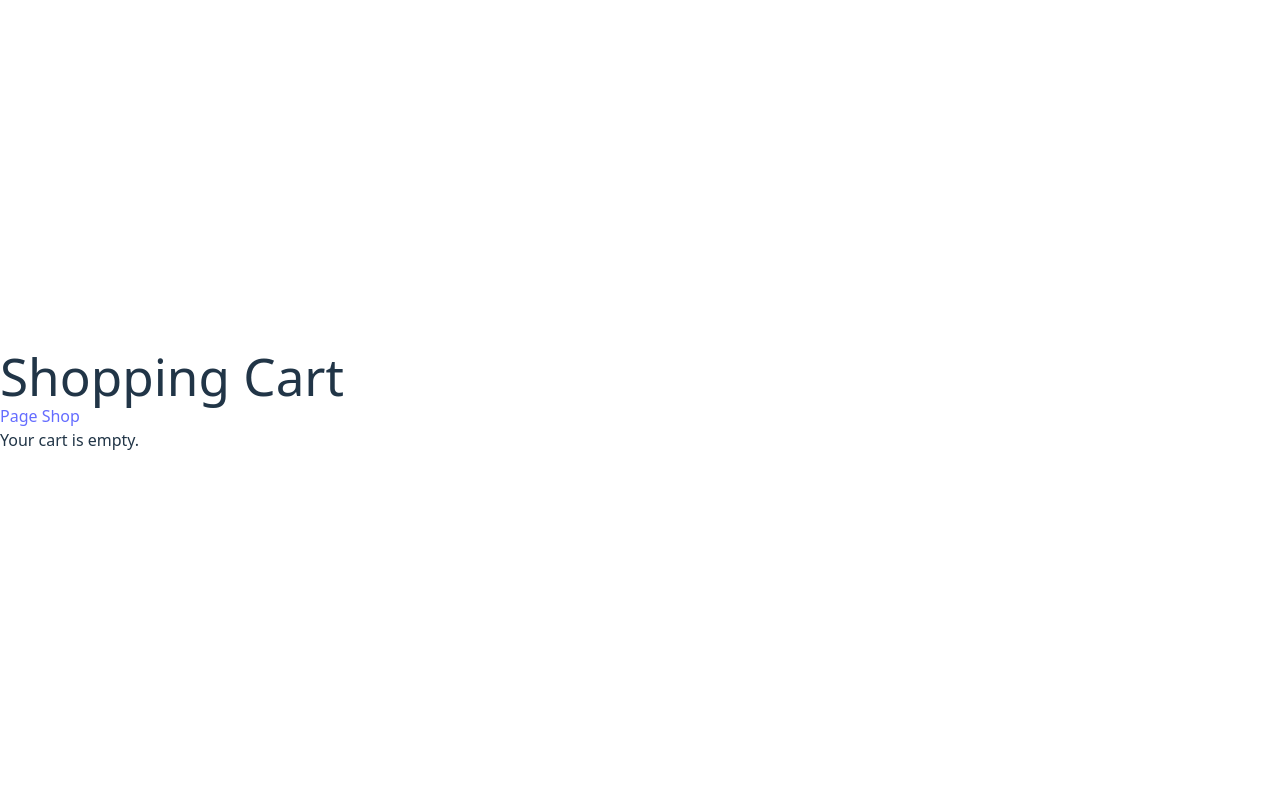
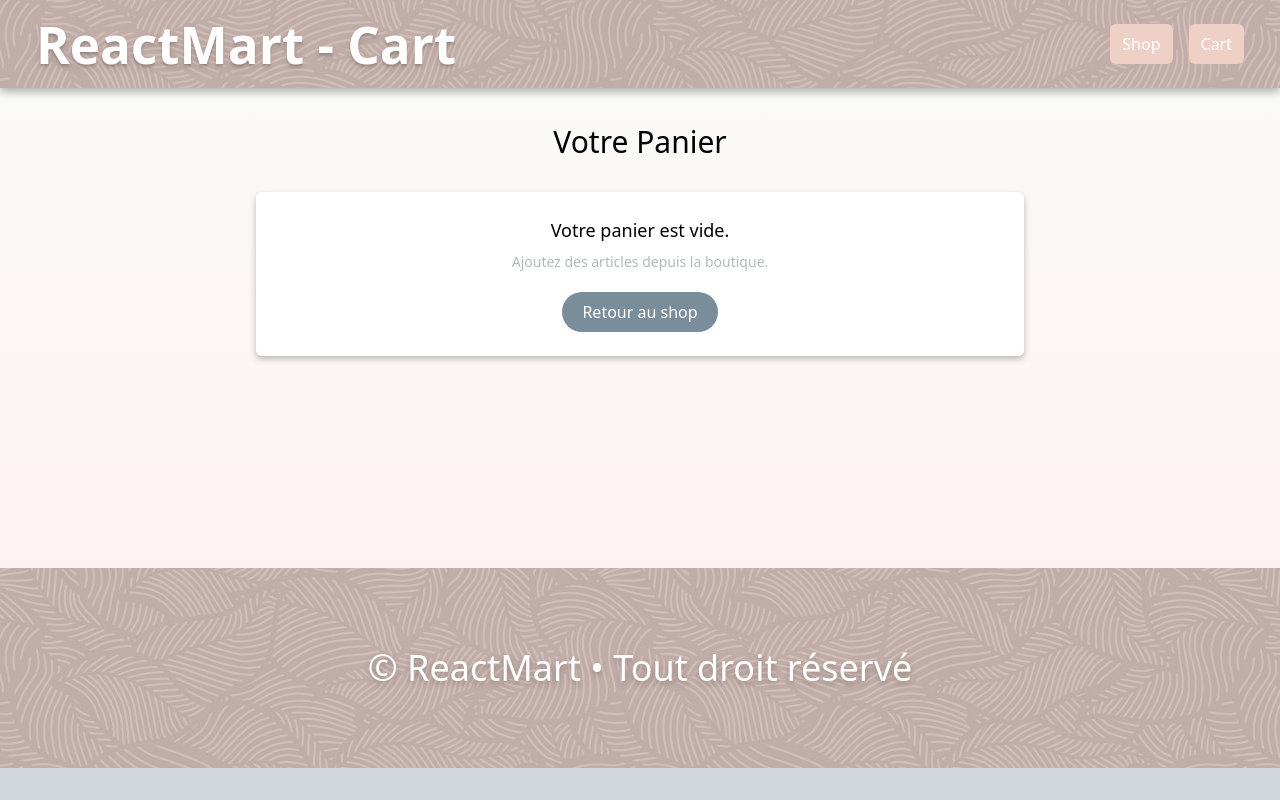
Before and after one commit to EthanEnigma/ReactMart, a React (Vite) app: page /cart in a window 1280 px wide. Built offline with nearby package versions, Linux system fonts and the light colour scheme.

Commit message:
Feat: Ajout de css : Améliorer l'interface du panier

```diff
--- a/src/pages/Cart.tsx
+++ b/src/pages/Cart.tsx
@@ -10,6 +10,7 @@ export default function Cart() {
     const [cart, setCart] = useState<CartItems[]>([]);
     const [isInit, setIsInit] = useState<boolean>(false);
 
+    // Charger le panier
     useEffect(() => {
         const saved = localStorage.getItem('cart');
         if (saved) {
@@ -18,48 +19,112 @@ export default function Cart() {
         setIsInit(true);
     }, []);
 
+    // Sync le panier vers le localstorage
     useEffect(() => {
         if (!isInit) return;
         localStorage.setItem('cart', JSON.stringify(cart));
     }, [cart, isInit]);
 
-
+    // Met à jour la quantité d'un produit dans le panier
     const handleUpdateQuantity = (id: number, delta: number) => {
         setCart(prev => prev.map(item => item.product.id === id ? { ...item, quantity: Math.max(1, item.quantity + delta) }: item)
         );
     };
 
+    // Supprime un produit du panier
     const handleRemove = (id: number) => {
         setCart(prev => prev.filter(item => item.product.id !== id));
     };
 
+    // Calcul du total du panier
     const total = cart.reduce((sum, item) => sum + (item.product.price * item.quantity), 0);
 
     return (
-        <div>
-            <h1>Shopping Cart</h1>
-            <Link to="/shop">Page Shop</Link>
-            <div className="cart">
+        <div className="min-h-screen w-screen bg-gray-300 overflow-y-hidden">
+            <head>
+                <title>ReactMart • Cart</title>
+            </head>
+            {/* HEADER */}
+            <header className="z-1 relative p-4 flex flex-col sm:flex-row sm:justify-between sm:items-center gap-4 drop-shadow-lg/30">
+                <div className="absolute inset-0 bg-[url(/src/data/images/LeafBackground.jpg)] bg-center grayscale"></div>
+                <div className="absolute inset-0 bg-[#DABEB6]/70"></div>
+                <h1 className="z-2 text-white font-bold text-xl text-center mx-5 sm:text-left text-shadow-lg">ReactMart - Cart</h1>
+                <nav className="z-2 flex justify-center sm:justify-end gap-4 mx-5">
+                    <Link to="/" className="bg-[#EED0C6] px-3 py-2 rounded-md hover:scale-110 duration-100"><p className="text-white">Shop</p></Link>
+                    <Link to="/cart" className="bg-[#EED0C6] px-3 py-2 rounded-md hover:scale-110 duration-100"><p className="text-white">Cart</p></Link>
+                </nav>
+            </header>
+
+            {/* CONTENT */}
+            <div className="flex flex-col overflow-auto p-4 bg-gradient-to-t from-red-50 to-stone-50 min-h-[60vh]">
+                <h2 className="text-3xl text-black text-center mt-5">Votre Panier</h2>
                 {cart.length === 0 ? (
-                    <p>Your cart is empty.</p>
-                ) : (
-                    <div>
-                        {cart.map(({product, quantity }) => (
-                            <div key={product.id} className="cart-item">
-                                <img src={product.images} alt={product.name} className="cart-product-image" />
-                                <p>{product.name}</p>
-                                <p>Price: {product.price} €</p>
-                                <p>Quantity: {quantity}</p>
-                                <button onClick={() => handleUpdateQuantity(product.id, 1)} disabled={product.stock <= 0}>+</button>
-                                <button onClick={() => handleUpdateQuantity(product.id, -1)} disabled={product.stock <= 1}>-</button>
-                                <button onClick={() => handleRemove(product.id)}>Remove</button>
-                            </div>
-                        ))}
-                        <div className="cart-total">
-                            <h2>Total: {total.toFixed(2)} €</h2>
+                    <div className="max-w-3xl mx-auto w-full mt-8 bg-white drop-shadow-md/25 rounded-md p-6 text-center">
+                        <p className="text-lg text-black">Votre panier est vide.</p>
+                        <p className="text-sm text-[#B2B9BF] mt-2">Ajoutez des articles depuis la boutique.</p>
+                        <div className="mt-5 flex justify-center">
+                            <Link to="/" className="!text-white bg-[#7A8D9B] px-5 py-2 rounded-full hover:bg-green-300 hover:cursor-pointer duration-150">Retour au shop</Link>
                         </div>
                     </div>
+                ) : (
+                    <>
+                        {/* Total */}
+                        <div className="max-w-7xl mx-auto w-full mt-6 mb-4 flex flex-col sm:flex-row items-center justify-between gap-3">
+                            <div className="bg-white drop-shadow-md/25 rounded-md px-4 py-3 w-full sm:w-auto">
+                                <p className="text-black text-xl">
+                                    Total : <span className="font-bold">{total.toFixed(2)} €</span>
+                                </p>
+                            </div>
+                            <Link to="/" className="!text-white bg-[#7A8D9B] px-5 py-2 rounded-full hover:bg-green-300 hover:cursor-pointer duration-150">Continuer vos achats</Link>
+                        </div>
+
+                        {/* Cart Items */}
+                        <div className="grid grid-cols-1 lg:grid-cols-2 gap-4 max-w-7xl mx-auto w-full">
+                            {cart.map(({ product, quantity }) => (
+                                <div key={product.id} className="relative bg-white text-black p-4 drop-shadow-md/25 rounded-md overflow-hidden hover:scale-102 duration-150">
+                                    <div className="relative flex justify-center h-50 w-full bg-gradient-to-b from-gray-100 to-[#EED0C6] rounded-md">
+                                        <p className="absolute left-0 top-0 text-white opacity-90 bg-[#cccccc] px-3 py-1 m-2 rounded-md">{product.category}</p>
+                                        <p className="absolute right-0 bottom-0 text-white bg-[#DABEB6] px-3 py-1 m-2 rounded-md">{product.price}€</p>
+                                        <img src={product.images} alt={product.name} className="max-w-full" />
+                                    </div>
+                                    <hr className="border-solid border-black border-1 rounded-md my-3" />
+                                    <div className="h-fit w-full">
+                                        <h3 className="text-xl text-center mb-2">{product.name}</h3>
+                                        <p className="text-sm text-[#B2B9BF] mb-4">{product.description}</p>
+                                        <div className="flex flex-col sm:flex-row sm:items-center sm:justify-between gap-3">
+                                            <div className="flex items-center gap-2">
+                                                <span className="text-black">Quantité :</span>
+                                                <div className="flex items-center gap-2">
+                                                    <button onClick={() => handleUpdateQuantity(product.id, -1)} disabled={quantity <= 1}
+                                                        className={`px-4 py-2 rounded-md duration-150 ${quantity > 1 ? "!bg-[#EED0C6] hover:!bg-[#DABEB6]" : "!bg-gray-300 cursor-not-allowed"} !text-white`}>
+                                                        -
+                                                    </button>
+                                                    <span className="min-w-8 text-center font-bold">{quantity}</span>
+                                                    <button onClick={() => handleUpdateQuantity(product.id, 1)} disabled={quantity >= product.stock}
+                                                        className={`px-4 py-2 rounded-md duration-150 ${quantity < product.stock ? "!bg-[#EED0C6] hover:!bg-[#DABEB6]" : "!bg-gray-300 cursor-not-allowed"} !text-white`}>
+                                                        +
+                                                    </button>
+                                                </div>
+                                                <span className="text-xs text-[#B2B9BF]">(stock: {product.stock})</span>
+                                            </div>
+                                            <a onClick={() => handleRemove(product.id)}
+                                                className="!text-white bg-red-500 px-5 py-2 rounded-full hover:opacity-60 hover:cursor-pointer duration-150">
+                                                Retirer
+                                            </a>
+                                        </div>
+                                    </div>
+                                </div>
+                            ))}
+                        </div>
+                    </>
                 )}
+            </div>
+
+            {/* FOOTER */}
+            <div className="relative flex w-full h-50 items-center justify-center">
+                <div className="absolute inset-0 bg-[url(/src/data/images/LeafBackground.jpg)] bg-center grayscale"></div>
+                <div className="absolute inset-0 bg-[#DABEB6]/70"></div>
+                <h2 className="relative text-4xl text-center text-white drop-shadow-md/25">© ReactMart • Tout droit réservé</h2>
             </div>
         </div>
     );
```
